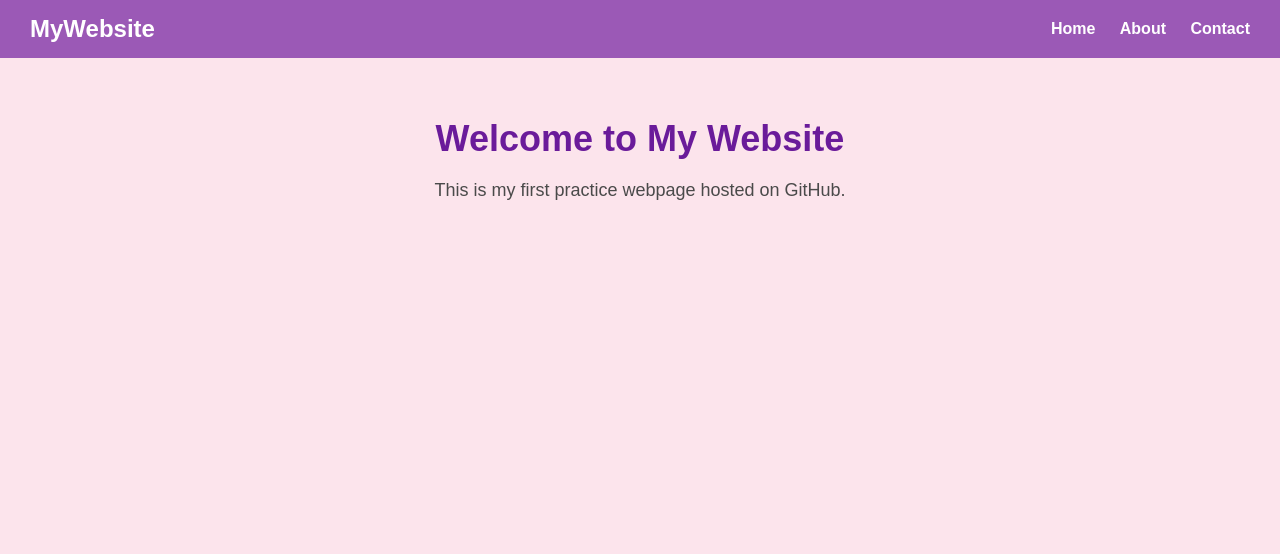
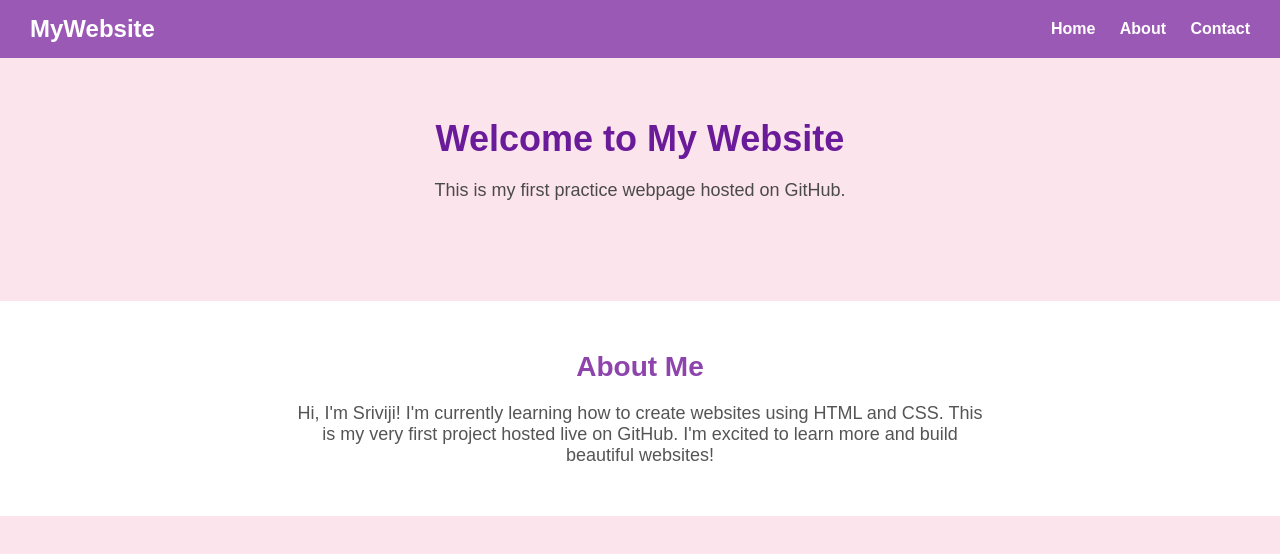
Before and after one commit to sriviji-r/my-website, a plain HTML site: page index.html in a window 1280 px wide. Drawn offline with Linux system fonts and the light colour scheme.

Commit message:
Add files via upload

```diff
--- a/index.html
+++ b/index.html
@@ -54,6 +54,26 @@
       font-size: 18px;
       color: #4a4a4a;
     }
+
+    .about-section {
+      background-color: #fff;
+      padding: 50px 20px;
+      text-align: center;
+      margin-top: 40px;
+    }
+
+    .about-section h2 {
+      font-size: 28px;
+      color: #8e44ad;
+      margin-bottom: 20px;
+    }
+
+    .about-section p {
+      font-size: 18px;
+      color: #555;
+      max-width: 700px;
+      margin: 0 auto;
+    }
   </style>
 </head>
 <body>
@@ -72,5 +92,11 @@
     <p>This is my first practice webpage hosted on GitHub.</p>
   </div>
 
+  <!-- 🌸 About Me Section -->
+  <div class="about-section">
+    <h2>About Me</h2>
+    <p>Hi, I'm Sriviji! I'm currently learning how to create websites using HTML and CSS. This is my very first project hosted live on GitHub. I'm excited to learn more and build beautiful websites!</p>
+  </div>
+
 </body>
 </html>
```
